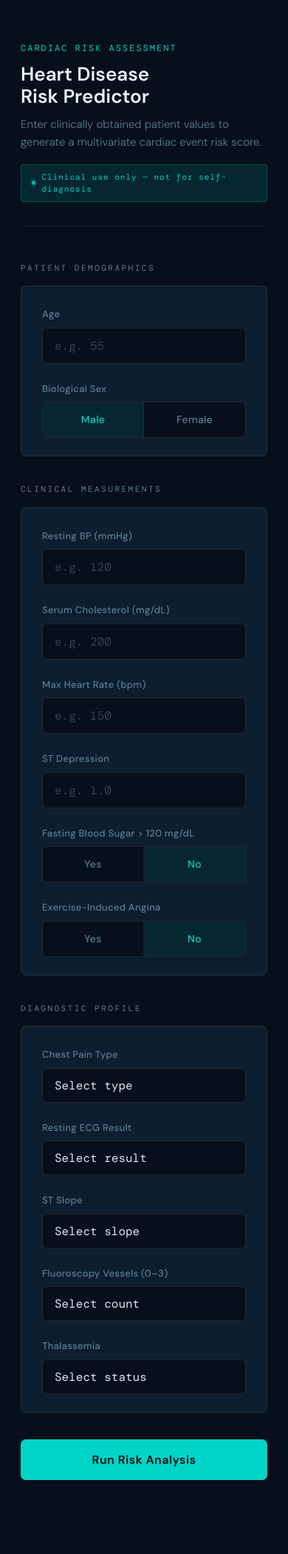
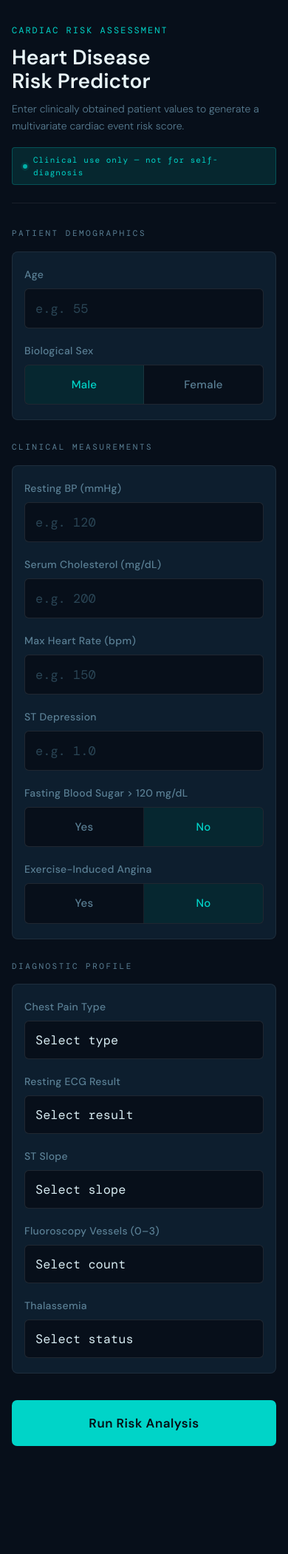
Before and after one commit to Maimoonheart/heart-disease-predictor, a Django app: page / in a window 390 px wide. Shown: the whole page at 74% size. After the commit the page ends 1955 px from the top, so only its background shows below. Run offline with Django 5.2, Linux system fonts and the light colour scheme; parts of the project's set-up code (start-up, migrations or seed data) failed here and were passed over.

Commit message:
adjusted UI

```diff
--- a/heart/templates/heart.html
+++ b/heart/templates/heart.html
@@ -2,6 +2,7 @@
 <html lang="en">
 <head>
 <meta charset="UTF-8">
+<meta name="viewport" content="width=device-width, initial-scale=1.0">
 <title>CardioRisk | Clinical Assessment</title>
 <link href="https://fonts.googleapis.com/css2?family=DM+Mono:wght@400;500&family=DM+Sans:wght@300;400;500;600&display=swap" rel="stylesheet">
 <style>
@@ -322,17 +323,54 @@
     font-family: var(--mono);
   }
 
-  @media (max-width: 560px) {
-    .form-grid { grid-template-columns: 1fr; }
+  @media (max-width: 600px) {
+    .page { padding: 32px 16px 80px; }
+
+    h1 { font-size: 28px; }
+
+    .header { margin-bottom: 32px; padding-bottom: 24px; }
+    .header-desc { font-size: 14px; }
+
+    .form-grid { grid-template-columns: 1fr; gap: 20px; }
     .field.span2 { grid-column: 1; }
-    h1 { font-size: 26px; }
+
+    .card { padding: 20px 16px; }
+    .section { margin-bottom: 28px; }
+
+    /* Bigger inputs for fingers */
+    input[type="number"],
+    input[type="text"],
+    select {
+      font-size: 17px;
+      padding: 15px 14px;
+    }
+
+    label { font-size: 14px; }
+
+    /* Bigger toggle buttons */
+    .toggle-opt label {
+      padding: 15px 10px;
+      font-size: 15px;
+    }
+
+    /* Bigger submit button */
+    button[type="submit"] {
+      padding: 20px;
+      font-size: 17px;
+    }
+
+    /* Result panel */
+    .result-label { font-size: 19px; }
+    .result-top { padding: 20px 16px; gap: 14px; }
+    .result-bottom { padding: 16px; }
+    .prob-num { font-size: 18px; }
   }
 </style>
 </head>
 <body>
 <div class="page">
 
-
+  <!-- HEADER -->
   <div class="header">
     <div class="header-eyebrow">Cardiac Risk Assessment</div>
     <h1>Heart Disease<br>Risk Predictor</h1>
@@ -346,7 +384,7 @@
   <form method="POST" id="riskForm">
     {% csrf_token %}
 
-
+    <!-- PATIENT DEMOGRAPHICS -->
     <div class="section">
       <div class="section-title">Patient Demographics</div>
       <div class="card">
@@ -375,7 +413,7 @@
       </div>
     </div>
 
-
+    <!-- CLINICAL MEASUREMENTS -->
     <div class="section">
       <div class="section-title">Clinical Measurements</div>
       <div class="card">
@@ -433,7 +471,7 @@
       </div>
     </div>
 
-
+    <!-- DIAGNOSTIC PROFILE -->
     <div class="section">
       <div class="section-title">Diagnostic Profile</div>
       <div class="card">
@@ -500,7 +538,7 @@
     </div>
   </form>
 
-
+  <!-- RESULT -->
   {% if prediction %}
   <div class="result {{ risk_level }}">
     <div class="result-top">
```
